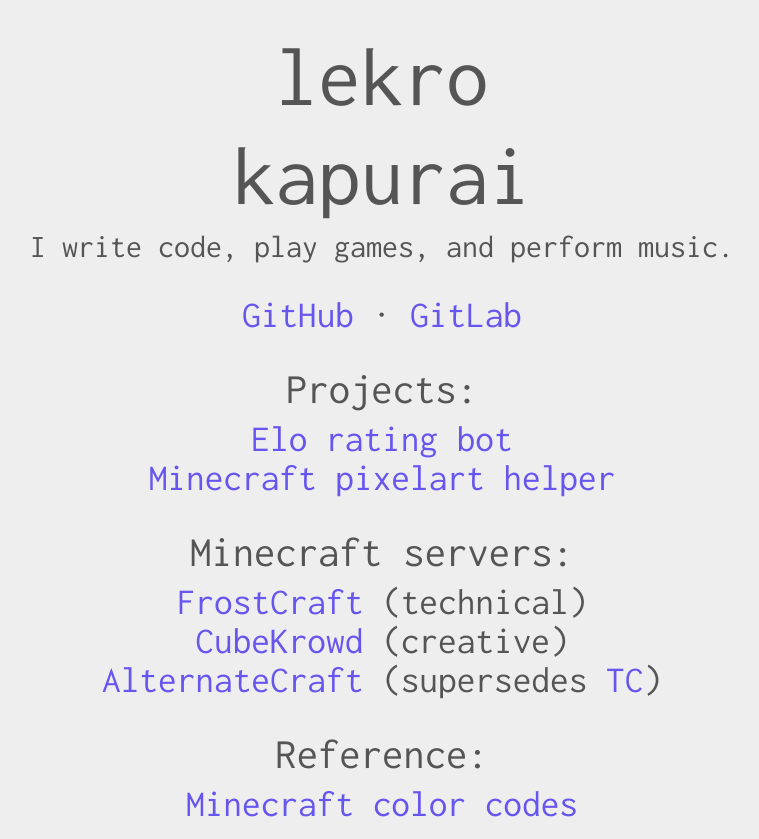
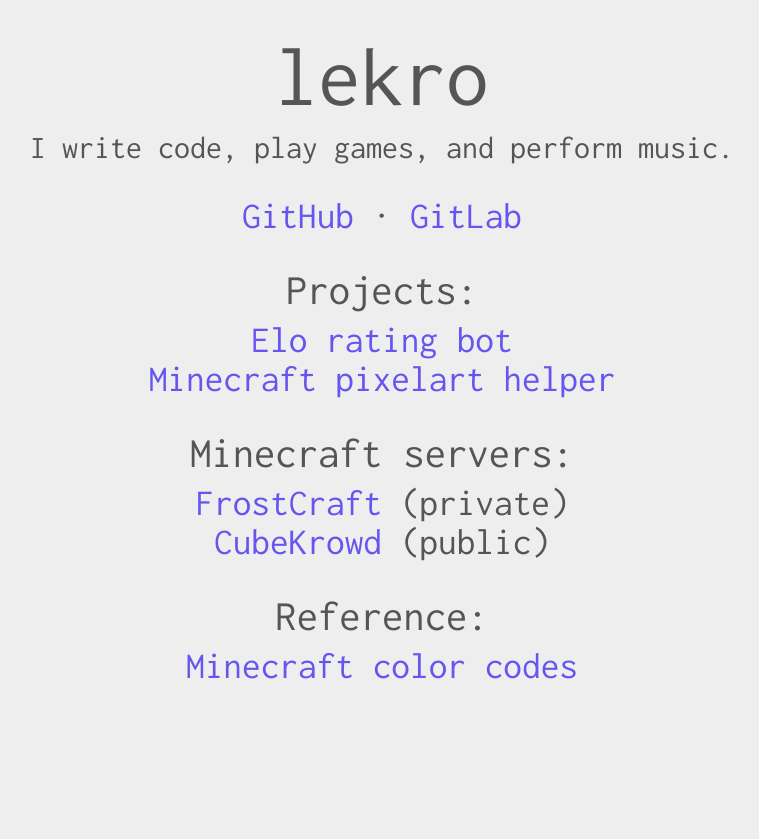
Before and after one commit to lekro/lekro.github.io, a plain HTML site: page index.html in a window 1280 px wide. Shown: the whole page, without its empty margins (258-1017 px from the left). After the commit the page ends 800 px from the top, so only its background shows below. Drawn offline with Linux system fonts and the light colour scheme.

Commit message:
Update index.html

```diff
--- a/index.html
+++ b/index.html
@@ -3,12 +3,11 @@
     <head>
         <link href="https://fonts.googleapis.com/css?family=Inconsolata" rel="stylesheet">
         <link href="style.css" rel="stylesheet">
-        <title>lekro - kapurai</title>
+        <title>lekro</title>
     </head>
     <body>
         <div class="name">
             <h1 class="name">lekro</h1>
-            <h1 class="name">kapurai</h1>
             I write code, play games, and perform music.
         </div>
         <div class="links">
@@ -28,14 +27,11 @@
 
         <div class="links">
             <h2>Minecraft servers:</h2>
-            <a href="https://frost.kapu.moe">FrostCraft</a>
-            (technical)
+            <a href="https://github.com/lekro/frostcraft-web">FrostCraft</a>
+            (private)
             <br>
             <a href="https://cubekrowd.net">CubeKrowd</a>
-            (creative)
-            <br>
-            <a href="http://altcraft.net">AlternateCraft</a>
-            (supersedes <a href="https://torncraft.github.io">TC</a>)
+            (public)
         </div>
 
         <div class="links">
```
